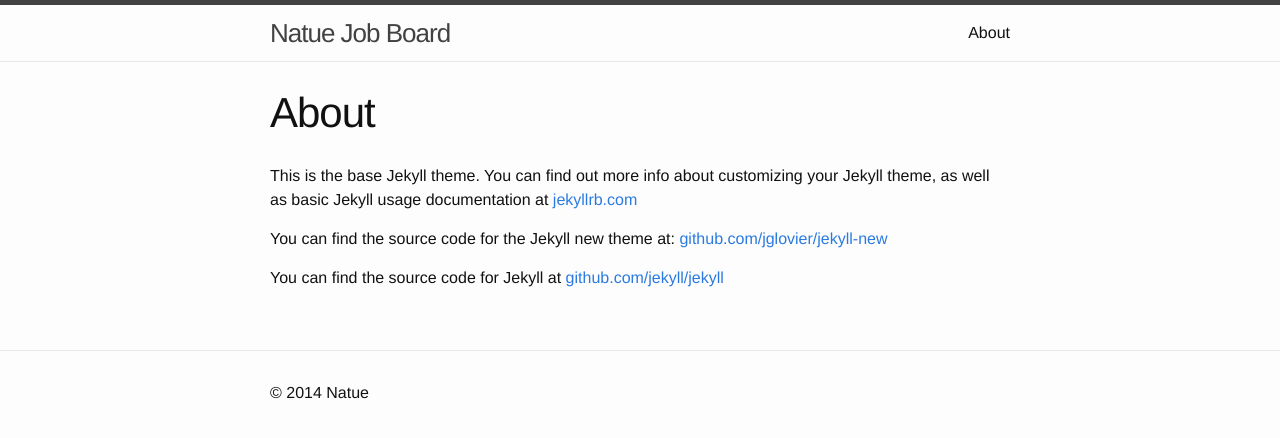
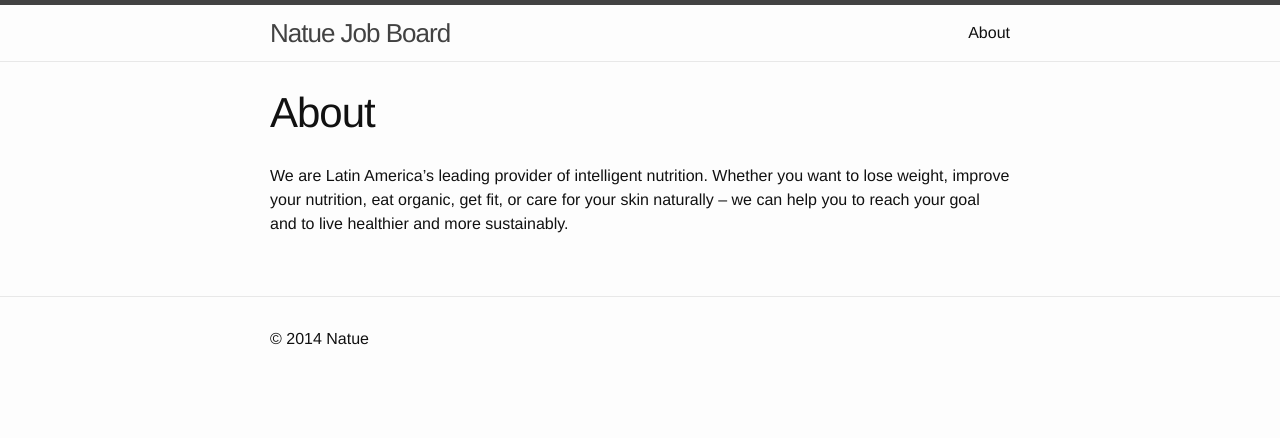
Before and after one commit to natuelabs/jobs, a Jekyll site: the page built from about.md, in a window 1280 px wide. Shown: the top 438 px of the page. Built offline with Jekyll 4.4.1, drawn with Linux system fonts in a browser that asks for light colours.

Commit message:
Add base about

```diff
--- a/about.md
+++ b/about.md
@@ -3,9 +3,5 @@ layout: page
 title: About
 permalink: /about/
 ---
-
-This is the base Jekyll theme. You can find out more info about customizing your Jekyll theme, as well as basic Jekyll usage documentation at [jekyllrb.com](http://jekyllrb.com/)
-
-You can find the source code for the Jekyll new theme at: [github.com/jglovier/jekyll-new](https://github.com/jglovier/jekyll-new)
-
-You can find the source code for Jekyll at [github.com/jekyll/jekyll](https://github.com/jekyll/jekyll)
+We are Latin America’s leading provider of intelligent nutrition. Whether you want to lose weight, improve your nutrition, eat
+organic, get fit, or care for your skin naturally – we can help you to reach your goal and to live healthier and more sustainably.
```
